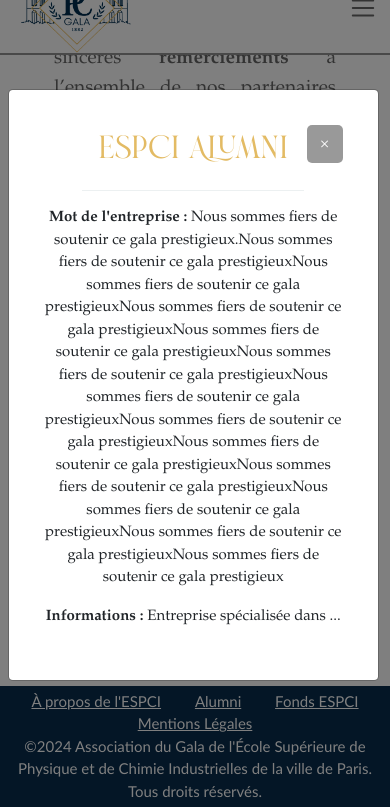
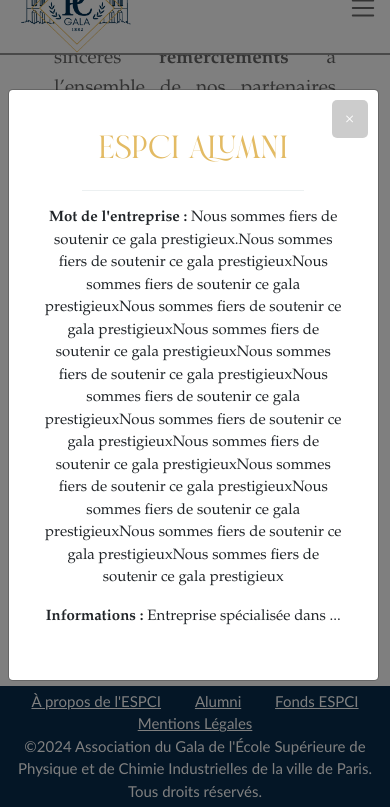
Before and after one commit to arnaudchlr/Site-Gala, a plain HTML site: page pages/partenariat.html in a window 390 px wide. Both pictures are taken after a click on the picture 97 px from the left and 1342 px from the top of the page. Shown: the part 930-1737 px from the top of the page. Drawn offline with nearby package versions, Linux system fonts and the light colour scheme.

Commit message:
Update stylePartenariat.css

```diff
--- a/css/stylePartenariat.css
+++ b/css/stylePartenariat.css
@@ -41,23 +41,11 @@
     max-width: 90%; /* Largeur principale */
 }
 
-@media (max-width: 768px) {
-    .modal-custom {
-        max-width: 90%; /* Ajustement pour tablettes */
-    }
-}
-
-@media (max-width: 576px) {
-    .modal-custom {
-        max-width: 95%; /* Ajustement pour smartphones */
-    }
-}
-
 .btn-close {
     position: absolute; /* Permet de positionner le bouton en fonction du parent */
     top: 35px; /* Ajustez l'espace par rapport au haut */
     right: 35px; /* Ajustez l'espace par rapport à la droite */
-    background-color: rgba(0, 0, 0, 0.4);
+    background-color: rgba(0, 0, 0, 0.2);
     color: white; /* Couleur de l'icône de fermeture */
     border: none;
     cursor: pointer;
@@ -76,3 +64,20 @@
 .btn-close:hover {
     background-color: rgba(0, 0, 0, 0.8);
 }
+
+
+@media (max-width: 768px) {
+    .modal-custom {
+        max-width: 90%; /* Ajustement pour tablettes */
+    }
+	.btn-close {
+		top: 10px; /* Ajustez l'espace par rapport au haut */
+    	right: 10px; /* Ajustez l'espace par rapport à la droite */
+	}
+}
+
+@media (max-width: 576px) {
+    .modal-custom {
+        max-width: 95%; /* Ajustement pour smartphones */
+    }
+}
```
